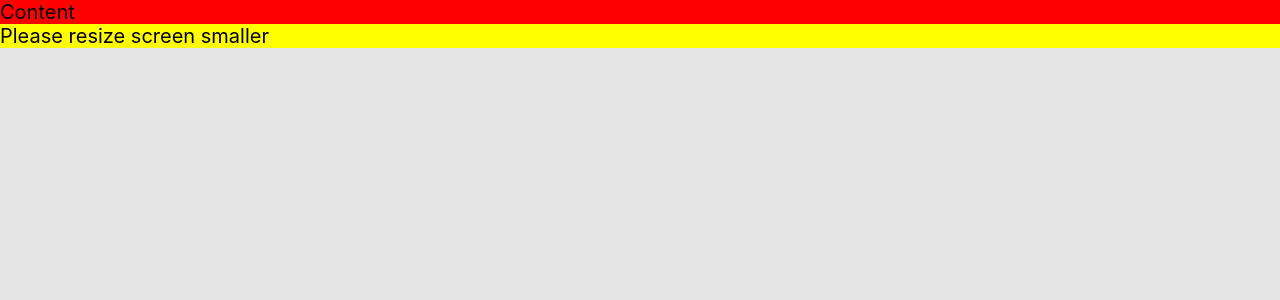
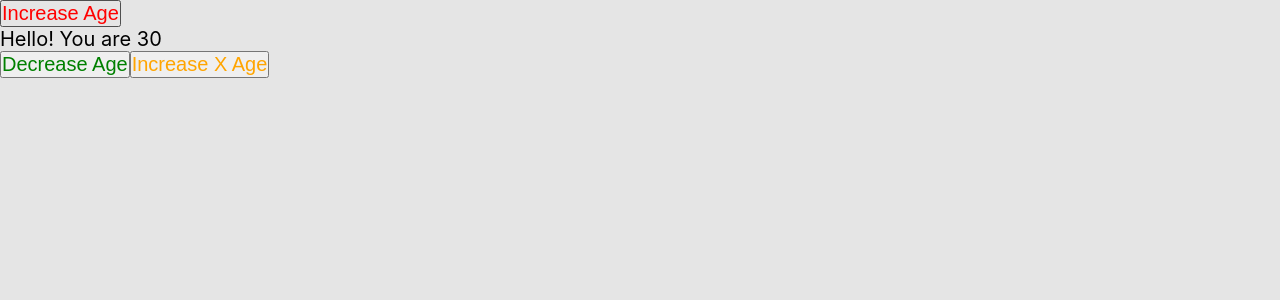
Before and after one commit to Linhdong/React18_Hook_Advance_Training, a React (Create React App) app in the folder my-app/: page / in a window 1280 px wide. Shown: the top 300 px of the page. Built offline with nearby package versions, Linux system fonts and the light colour scheme.

Commit message:
Guide how to use useReducer
Signed-off-by: Linhdong <kn.durian.sweet@gmail.com>

```diff
--- a/my-app/src/App.tsx
+++ b/my-app/src/App.tsx
@@ -1,4 +1,5 @@
 import Count from './components/Count'
+import Counter from './components/CounterAge'
 import Slider from './components/Slider'
 import TodoList from './components/TodoList'
 import Watch from './components/Watch'
@@ -9,7 +10,8 @@ function App() {
       {/* <TodoList /> */}
       {/* <Watch /> */}
       {/* <Slider /> */}
-      <Count />
+      {/* <Count /> */}
+      <Counter />
     </div>
   )
 }
--- /dev/null
+++ b/my-app/src/components/CounterAge/Counter.tsx
@@ -0,0 +1,39 @@
+import React, { useReducer } from 'react'
+import { decreaseAgeAction, increaseAgeAction, increaseXAgeAction } from '../Reducer/actions'
+import { asyncStateAction, init, initalState } from '../Reducer/reducer'
+
+export default function Counter() {
+  //   const [state, setState] = useState<{ age: number }>({ age: 26 })
+
+  const [state, dispatch] = useReducer(asyncStateAction(), initalState, init)
+
+  const increaseAge = () => {
+    // setState((prev) => ({ ...prev, age: prev.age + 1 }))
+    dispatch(increaseAgeAction())
+    // const nextState = reducer(state, increaseAgeAction())
+  }
+  const decreaseAge = () => {
+    // setState((prev) => ({ ...prev, age: prev.age - 1 }))
+    dispatch(decreaseAgeAction())
+  }
+
+  const increaseXAge = (value: number) => {
+    dispatch(increaseXAgeAction(value))
+  }
+
+  return (
+    <>
+      <button onClick={increaseAge} style={{ color: 'red' }}>
+        {' '}
+        Increase Age
+      </button>
+      <p>Hello! You are {state.age}</p>
+      <button onClick={decreaseAge} style={{ color: 'green' }}>
+        Decrease Age
+      </button>
+      <button onClick={() => increaseXAge(3)} style={{ color: 'orange' }}>
+        Increase X Age
+      </button>
+    </>
+  )
+}
--- /dev/null
+++ b/my-app/src/components/CounterAge/index.ts
@@ -0,0 +1,3 @@
+import Counter from './Counter'
+
+export default Counter
--- /dev/null
+++ b/my-app/src/components/Reducer/actions.ts
@@ -0,0 +1,17 @@
+export type ActionType = IncreacseAge | DecreaseAge | IncreaseXAge
+
+type IncreacseAge = { type: 'increase_age' }
+type DecreaseAge = { type: 'decrease_age' }
+type IncreaseXAge = { type: 'increase_Xage'; payload: number }
+
+export const increaseAgeAction = () => {
+  return { type: 'increase_age' } as IncreacseAge
+}
+
+export const decreaseAgeAction = () => {
+  return { type: 'decrease_age' } as DecreaseAge
+}
+
+export const increaseXAgeAction = (payload: number) => {
+  return { type: 'increase_Xage', payload } as IncreaseXAge
+}
--- /dev/null
+++ b/my-app/src/components/Reducer/reducer.ts
@@ -0,0 +1,29 @@
+import { ActionType } from './actions'
+
+export const initalState = { age: 26 }
+
+export const init = (initalAge: typeof initalState) => {
+  return { ...initalAge, age: initalAge.age + 4 }
+}
+
+const reducer = (state: typeof initalState, action: ActionType) => {
+  if (action.type === 'increase_age') {
+    return { ...state, age: state.age + 1 }
+  }
+  if (action.type === 'decrease_age') {
+    return { ...state, age: state.age - 1 }
+  }
+  if (action.type === 'increase_Xage') {
+    return { ...state, age: state.age + action.payload }
+  }
+  throw Error('Invalid Action', action)
+}
+
+export const asyncStateAction = () => {
+  return (state: typeof initalState, action: ActionType) => {
+    const nextState = reducer(state, action)
+    return nextState
+  }
+}
+
+export default reducer
```
